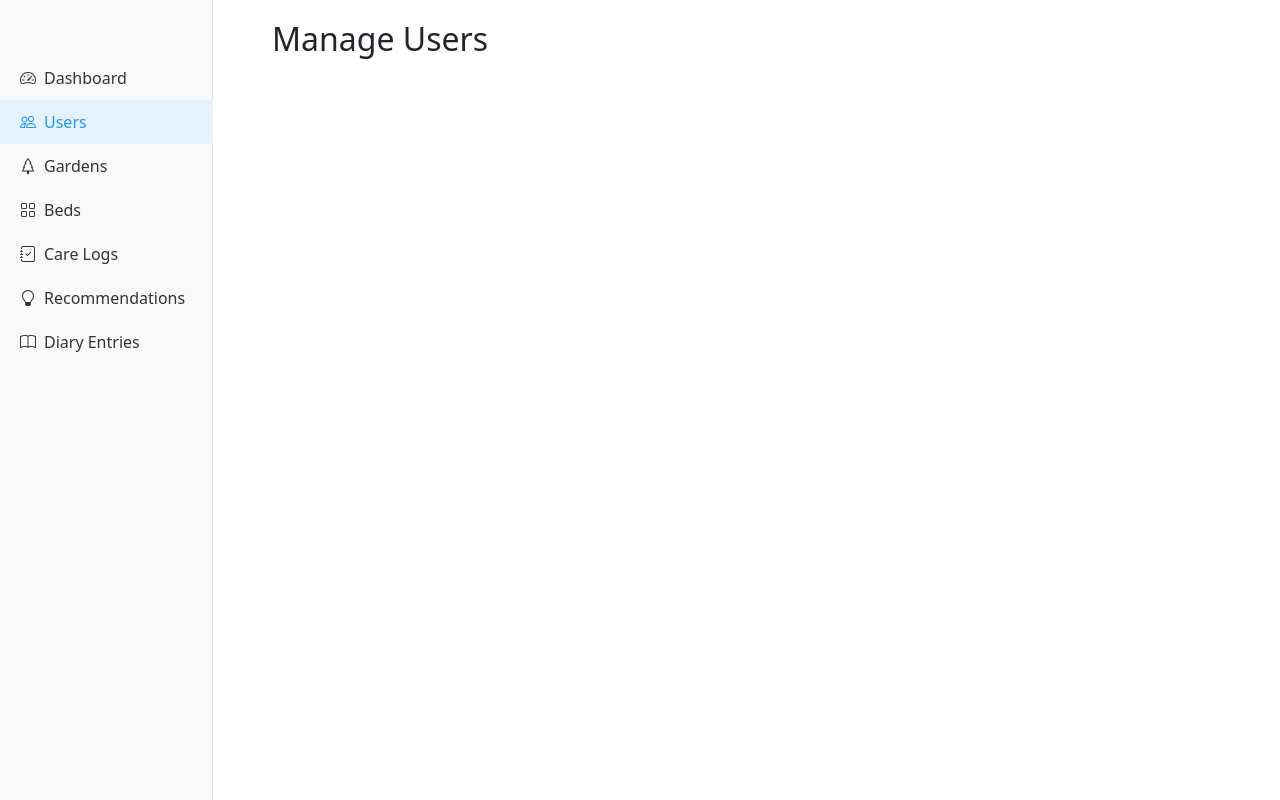
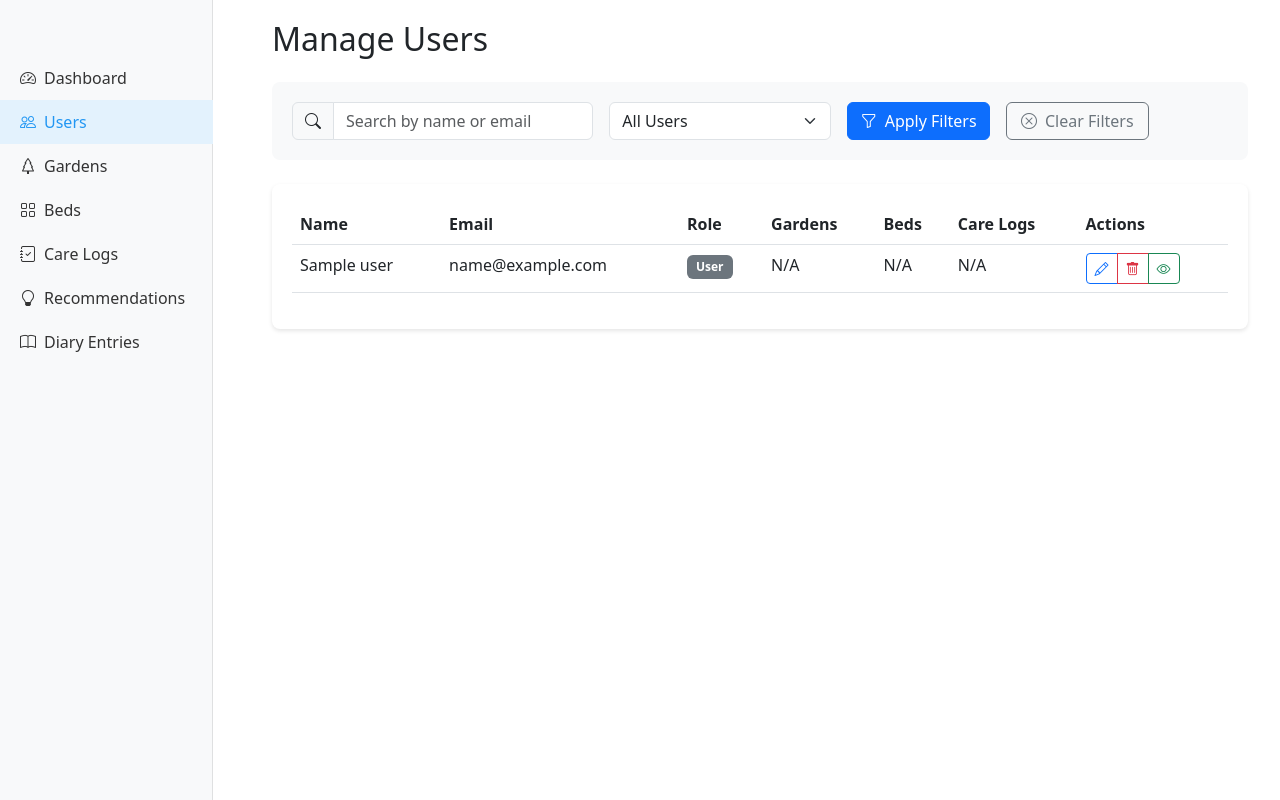
Before and after one commit to moevm/nosql1h25-garden, a Flask app: page /admin/users in a window 1280 px wide. Run offline with Flask 3, Linux system fonts and the light colour scheme; the visitor is signed in with stand-in values (Sample User, id 1); a database or web service that is not in the repository returns one stand-in record (values such as "Sample title"); some libraries are stand-ins or nearby versions.

Commit message:
admin users template

```diff
--- a/app/templates/admin/admin_view_users.html
+++ b/app/templates/admin/admin_view_users.html
@@ -1,60 +1,82 @@
 {% extends "admin/admin_layout.html" %}
 
-{% block admin_content %}
-
-<form method="GET" action="{{ url_for('admin_bp.admin_view_users') }}" class="mb-3">
-    <div class="form-row align-items-end">
-        <div class="form-group col-md-4">
-            <label for="search_query">Search Name/Email</label>
-            <input type="text" name="search_query" id="search_query" class="form-control form-control-sm" value="{{ search_query }}">
+{% block content %}
+<div class="search-filters mb-4">
+    <form method="get" class="row g-3">
+        <div class="col-md-4">
+            <div class="input-group">
+                <span class="input-group-text"><i class="bi bi-search"></i></span>
+                <input type="text" class="form-control" name="search_query" value="{{ search_query }}" placeholder="Search by name or email">
+            </div>
         </div>
-        <div class="form-group col-md-3">
-            <label for="admin_filter">Admin Status</label>
-            <select name="admin_filter" id="admin_filter" class="form-control form-control-sm">
-                <option value="" {% if not admin_filter %}selected{% endif %}>All</option>
-                <option value="yes" {% if admin_filter == 'yes' %}selected{% endif %}>Admin</option>
-                <option value="no" {% if admin_filter == 'no' %}selected{% endif %}>Not Admin</option>
+        <div class="col-md-3">
+            <select class="form-select" name="admin_filter">
+                <option value="">All Users</option>
+                <option value="yes" {% if admin_filter == 'yes' %}selected{% endif %}>Admin Users</option>
+                <option value="no" {% if admin_filter == 'no' %}selected{% endif %}>Regular Users</option>
             </select>
         </div>
-        <div class="form-group col-md-2">
-            <button type="submit" class="btn btn-primary btn-sm btn-block">Filter</button>
+        <div class="col-md-2">
+            <button type="submit" class="btn btn-primary w-100">
+                <i class="bi bi-funnel me-2"></i>Apply Filters
+            </button>
         </div>
-        <div class="form-group col-md-2">
-            <a href="{{ url_for('admin_bp.admin_view_users') }}" class="btn btn-secondary btn-sm btn-block">Clear</a>
+        <div class="col-md-2">
+            <a href="{{ url_for('admin_bp.admin_view_users') }}" class="btn btn-outline-secondary w-100" data-action="clear-filters">
+                <i class="bi bi-x-circle me-2"></i>Clear Filters
+            </a>
         </div>
-    </div>
-</form>
+    </form>
+</div>
 
 <div class="table-responsive">
-    <table class="table table-striped table-sm">
+    <table class="table table-hover" data-item-type="users">
         <thead>
             <tr>
-                <th>ID</th>
                 <th>Name</th>
                 <th>Email</th>
-                <th>Is Admin?</th>
+                <th>Role</th>
+                <th>Gardens</th>
+                <th>Beds</th>
+                <th>Care Logs</th>
                 <th>Actions</th>
             </tr>
         </thead>
         <tbody>
             {% for user in users %}
-            <tr>
-                <td>{{ user._id }}</td>
+            <tr data-item-id="{{ user._id }}">
                 <td>{{ user.name }}</td>
                 <td>{{ user.email }}</td>
-                <td>{{ "Yes" if user.is_admin else "No" }}</td>
                 <td>
-                    <a href="#" class="btn btn-sm btn-primary">Edit</a>
-                    <a href="#" class="btn btn-sm btn-danger">Delete</a>
+                    {% if user.is_admin %}
+                    <span class="badge bg-primary">Admin</span>
+                    {% else %}
+                    <span class="badge bg-secondary">User</span>
+                    {% endif %}
+                </td>
+                <td>{{ user.gardens_count if user.gardens_count is defined else 'N/A' }}</td>
+                <td>{{ user.beds_count if user.beds_count is defined else 'N/A' }}</td>
+                <td>{{ user.care_logs_count if user.care_logs_count is defined else 'N/A' }}</td>
+                <td>
+                    <div class="btn-group">
+                        <button type="button" class="btn btn-sm btn-outline-primary" title="Edit User" data-action="edit">
+                            <i class="bi bi-pencil"></i>
+                        </button>
+                        <button type="button" class="btn btn-sm btn-outline-danger" title="Delete User" data-action="delete">
+                            <i class="bi bi-trash"></i>
+                        </button>
+                        <button type="button" class="btn btn-sm btn-outline-success" title="View Details" data-action="view">
+                            <i class="bi bi-eye"></i>
+                        </button>
+                    </div>
                 </td>
             </tr>
             {% else %}
             <tr>
-                <td colspan="5">No users found.</td>
+                <td colspan="7" class="text-center">No users found matching the criteria.</td>
             </tr>
             {% endfor %}
         </tbody>
     </table>
 </div>
-{# Add User button/form will go here #}
 {% endblock %}
```
